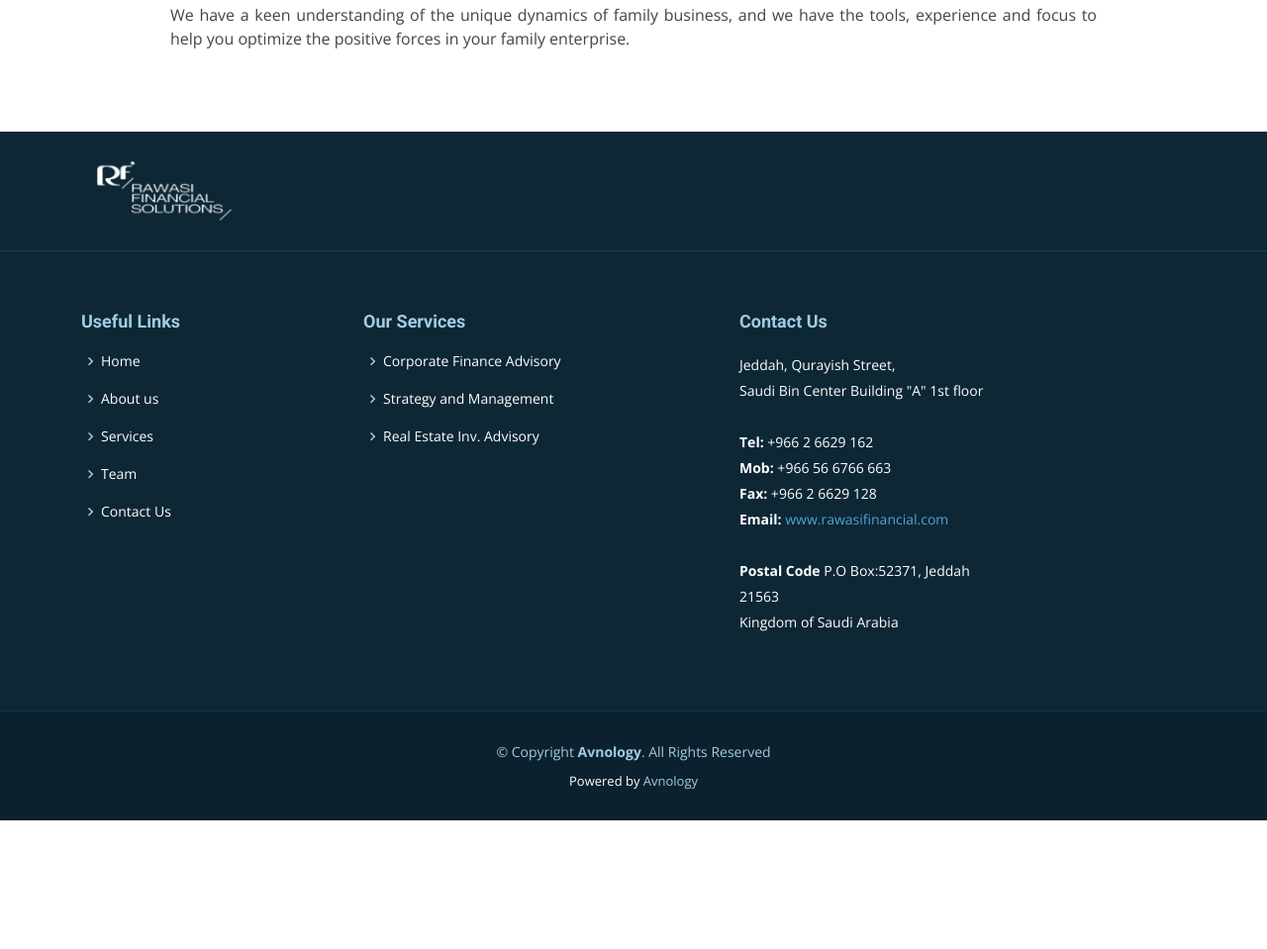
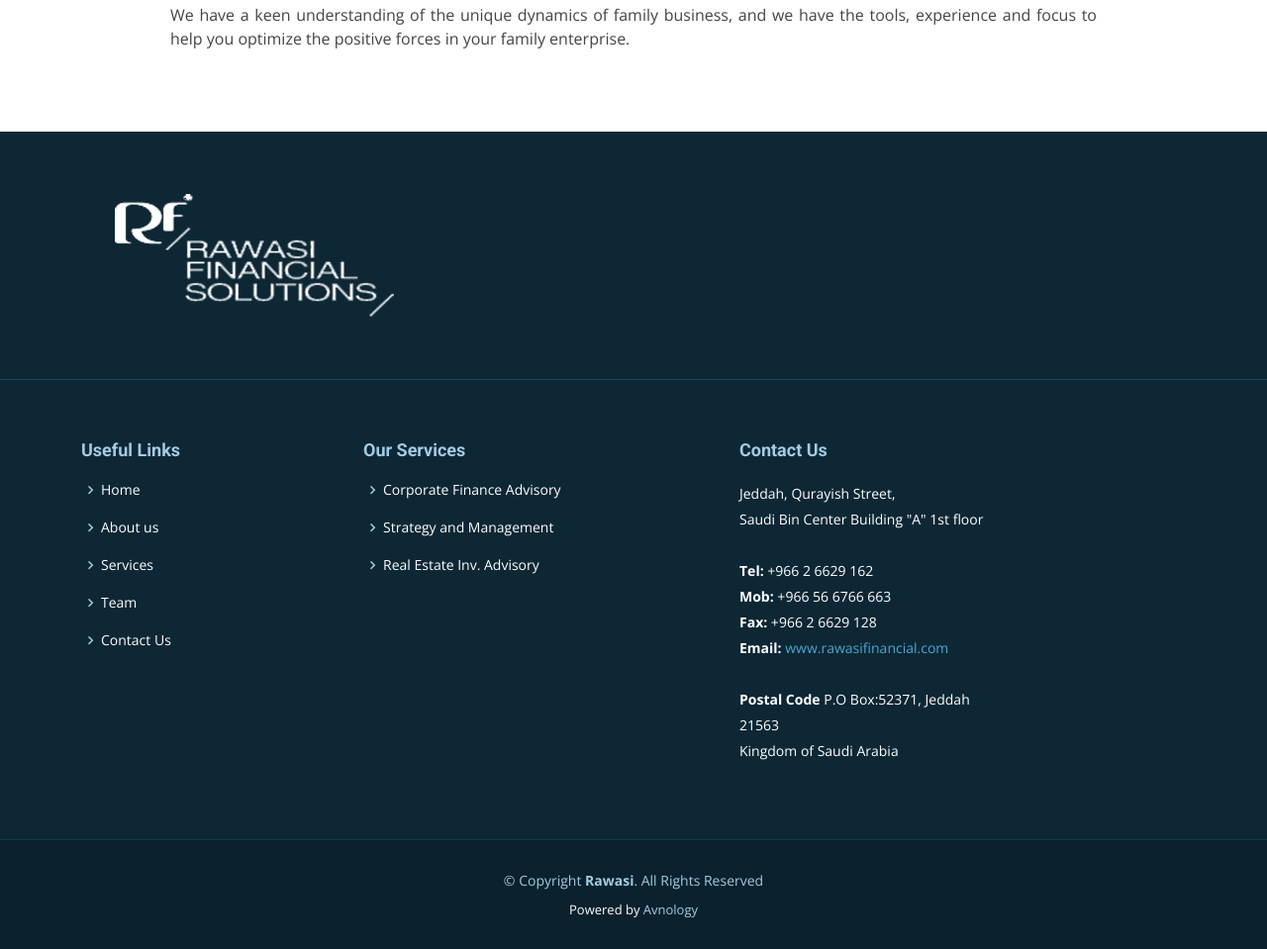
Before and after one commit to Avnolo/rwasi, a plain HTML site: page sub-services/organizational.html in a window 1280 px wide. Shown: the part 2191-3150 px from the top of the page at 99% size. Before the commit the page ends 3020 px from the top, so only its background shows below. Drawn offline with nearby package versions, Linux system fonts and the light colour scheme.

Commit message:
Update organizational.html

```diff
--- a/sub-services/organizational.html
+++ b/sub-services/organizational.html
@@ -223,11 +223,13 @@
       <div class="container">
         <div class="row">
           <div class="col-lg-6">
-            <div class="footer-logo w-50 ">
-              <a href="../index.html">
-                <img src="../assets/img/rawasi-logo.png" alt="" width="w-100">
+            <div class="img-logo w-50 ">
+              <a href="index.html">
+                <img src="../assets/img/rawasi-logo.png" alt="" width="">
                </a>
-               </div>
+
+
+             </div>
 
           </div>
 
@@ -286,7 +288,7 @@
 
     <div class="container">
       <div class="copyright">
-        &copy; Copyright <strong><span>Avnology</span></strong>. All Rights Reserved
+        &copy; Copyright <strong><span>Rawasi</span></strong>. All Rights Reserved
       </div>
       <div class="credits">
         Powered by  <a href="#" onclick="window.location.href='https://www.Avnology.com'; return false;">Avnology</a>
```
